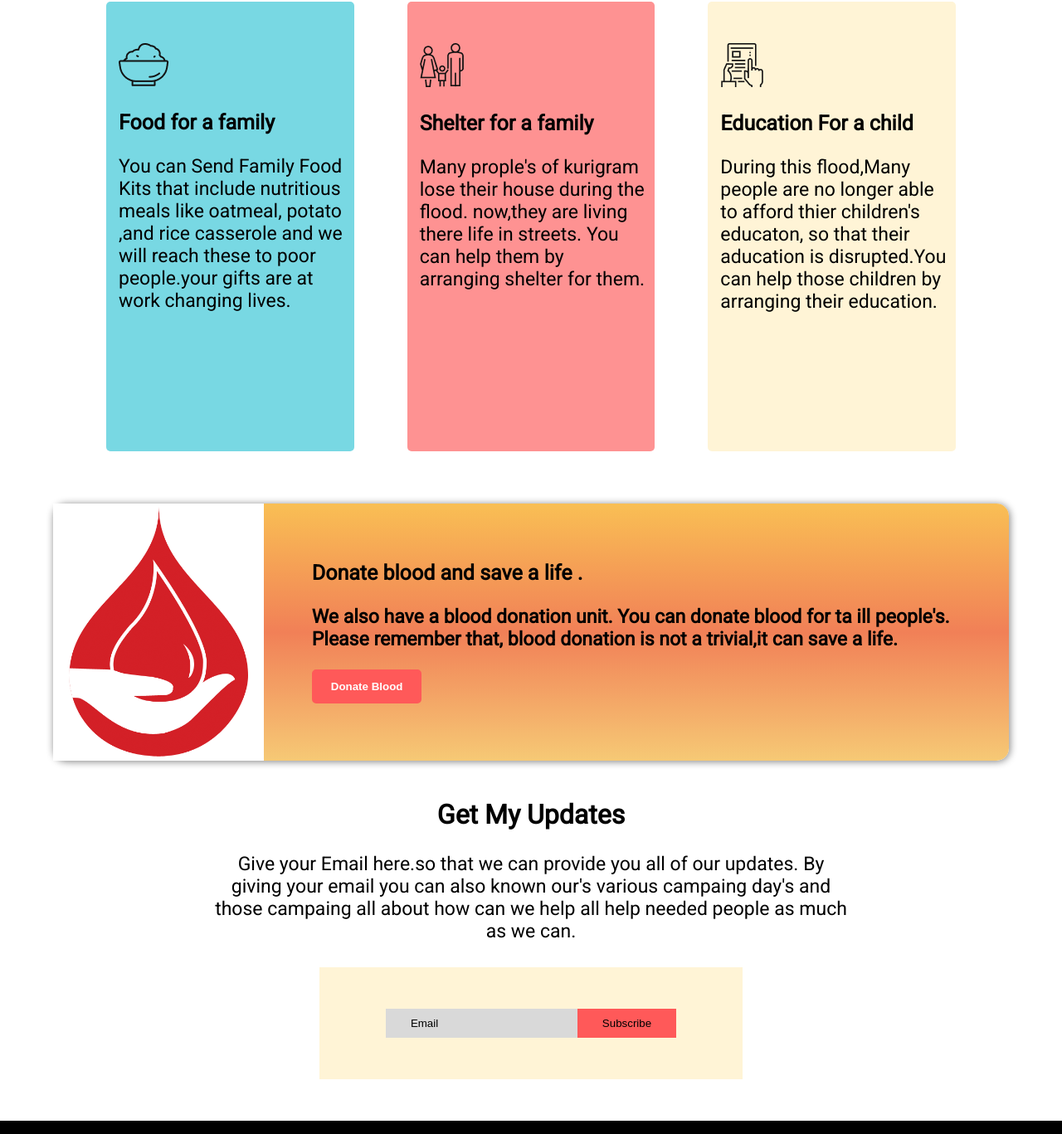
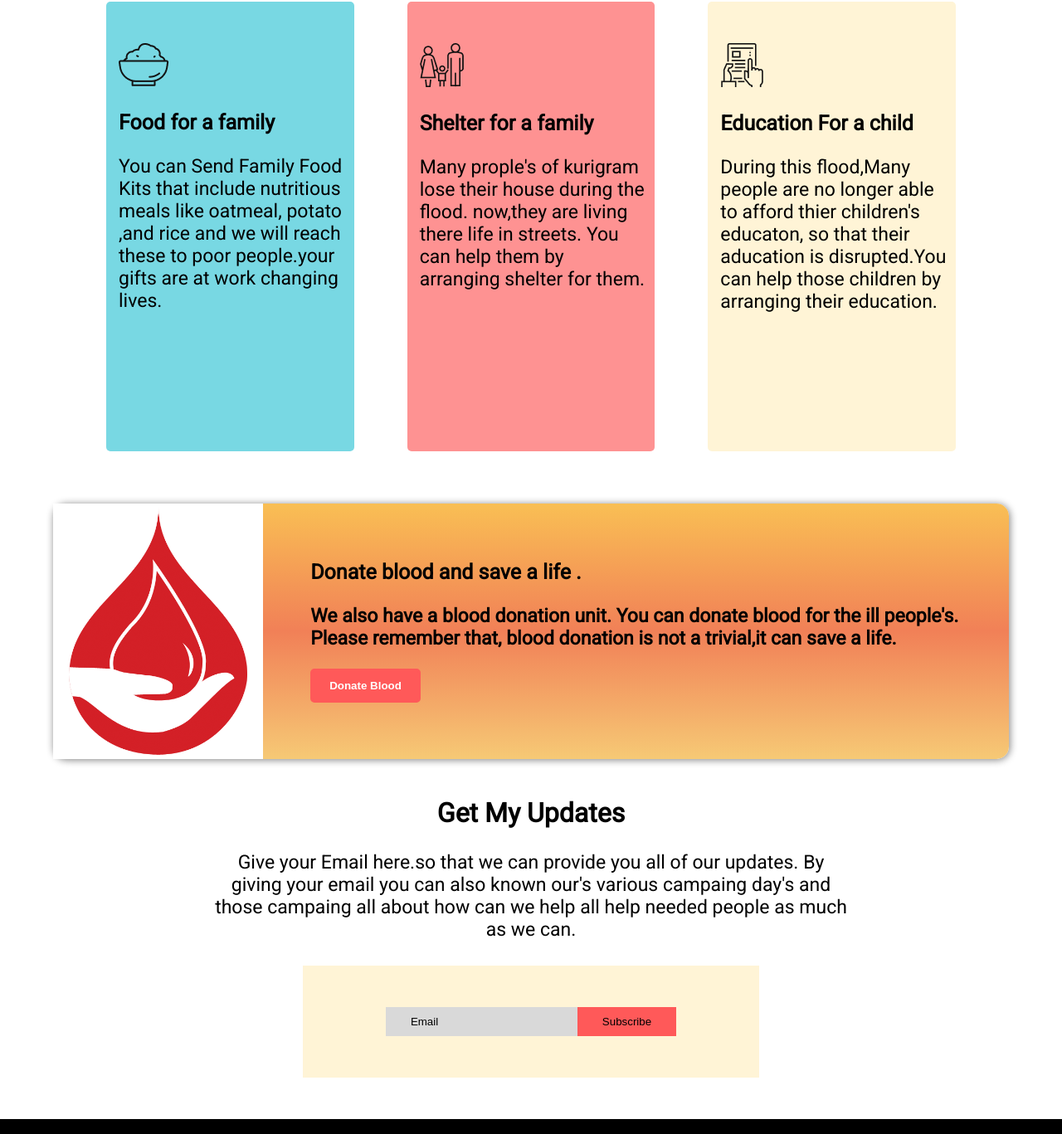
Before and after one commit to mahabub5090/donation-website, a plain HTML site: page index.html in a window 1280 px wide. Shown: the part 1553-2920 px from the top of the page at 83% size. Drawn offline with Linux system fonts and the light colour scheme.

Commit message:
6th commit

```diff
--- a/index.html
+++ b/index.html
@@ -5,7 +5,7 @@
     <meta charset="UTF-8">
     <meta http-equiv="X-UA-Compatible" content="IE=edge">
     <meta name="viewport" content="width=device-width, initial-scale=1.0">
-    <title>KPIK Shea-ccha-shabi songgothon </title>
+    <title>KPIK Voluntary Organization </title>
     <link rel="stylesheet" href="style.css">
 
 
@@ -72,7 +72,7 @@
             <div id="card1">
                 <img src="donate-today-main/icons/food.png" alt="">
                 <h3>Food for a family</h3>
-                <p>You can Send Family Food Kits that include nutritious meals like oatmeal, potato ,and rice casserole
+                <p>You can Send Family Food Kits that include nutritious meals like oatmeal, potato ,and rice
                     and we will reach these to poor people.your gifts are at work
                     changing lives.</p>
             </div>
@@ -92,8 +92,6 @@
         </div>
     </section>
     <section>
-
-
         <div id="bonus-card-id">
             <div>
                 <img src="blood.png">
@@ -101,21 +99,14 @@
             </div>
             <div id="bonus-card-text-id">
                 <h3>Donate blood and save a life .<h3>
-                        <p>We also have a blood donation unit. You can donate blood for ta ill people's. Please remember
+                        <p>We also have a blood donation unit. You can donate blood for the ill people's. Please
+                            remember
                             that, blood donation is not a trivial,it can save a life.</p>
                         <button class="btn">Donate Blood</button>
             </div>
 
-
-
-
         </div>
-
-
-
-
     </section>
-
 
     <section>
         <div class="donate-today">
@@ -131,16 +122,16 @@
                 we can.</p>
         </div>
 
-        <div id="last-box">
+
+        <form action="" id="last-box">
             <div id="box-in">
-                <div class="padding"><input type="Email" value="Email" id="email">
+                <div><input type="Email" value="Email" id="email">
                     <button id="subs-btn">Subscribe
                     </button>
                 </div>
             </div>
+        </form>
 
-
-        </div>
 
     </section>
 
--- a/style.css
+++ b/style.css
@@ -193,27 +193,11 @@ h3 {
     height: 100%;
 }
 
-
-
 #bonus-card-text-id {
     align-self: center;
     padding-left: 5%;
     padding-right: 5%;
 }
-
-
-
-
-
-
-
-
-
-
-
-
-
-
 
 
 #last-box {
@@ -244,7 +228,7 @@ h3 {
 }
 
 #box-in {
-    padding: 50px 80px 50px 80px;
+    padding: 50px 100px 50px 100px;
     background-color: #FFF4D6;
 }
 
```
